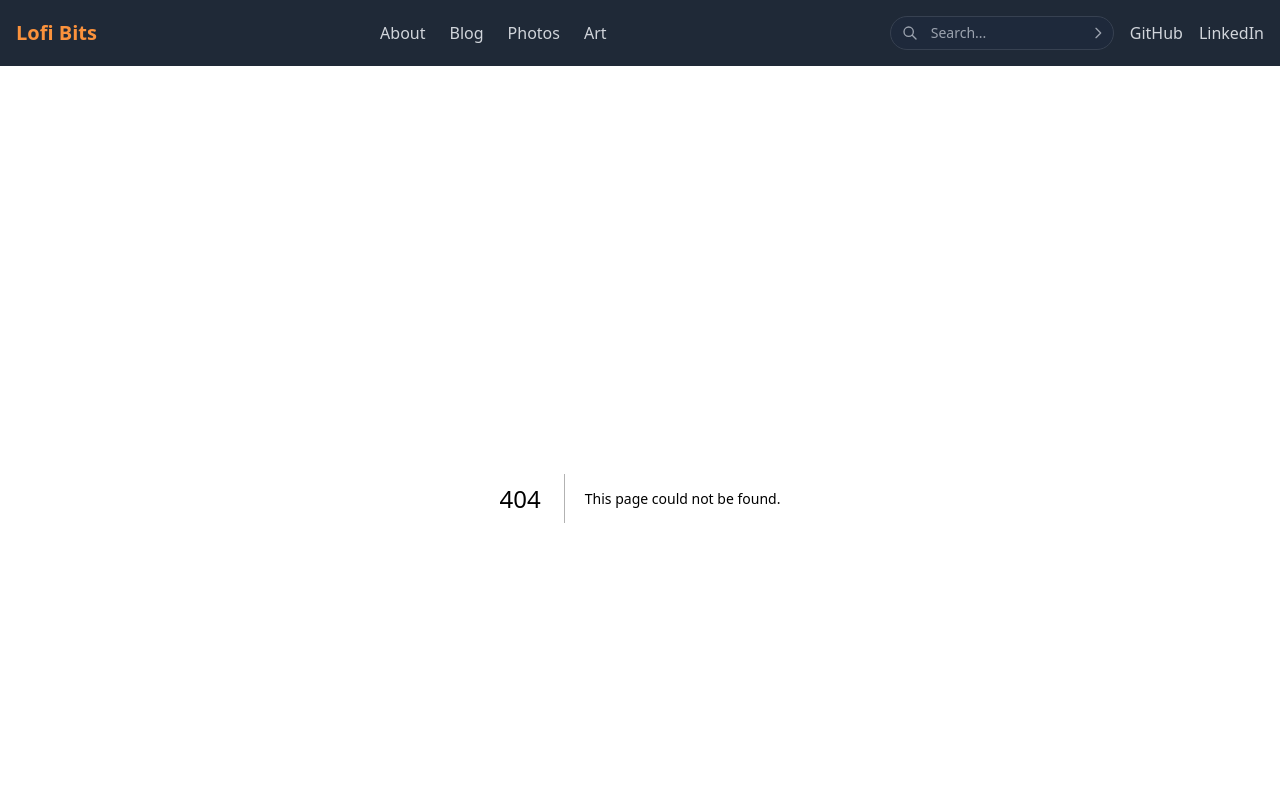
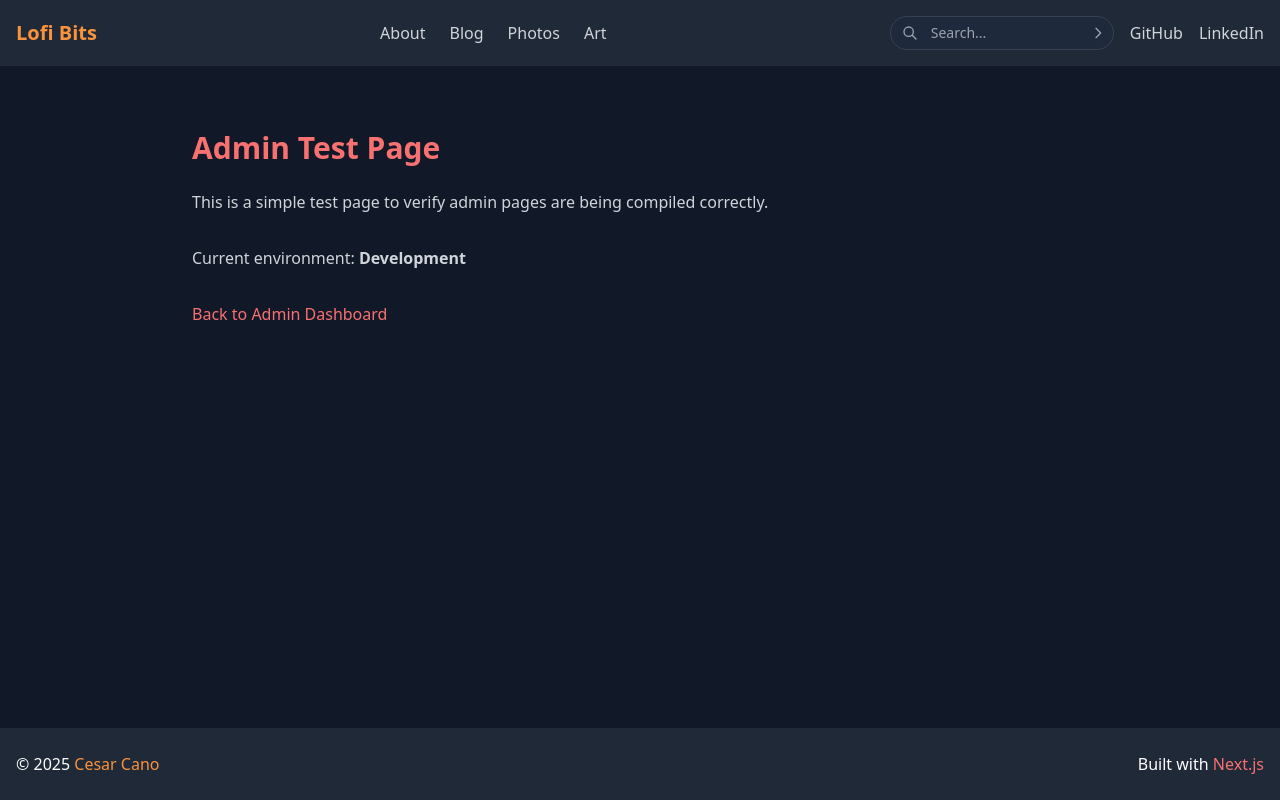
Before and after one commit to cesonha/cesonha.github.io, a Next.js app: page /admin/test in a window 1280 px wide. Before the commit this address had no page. Shown: the top 800 px of the page. Built offline with nearby package versions, Linux system fonts and the light colour scheme.

Commit message:
feat: Add development mode logging and admin test page to diagnose page compilation

```diff
--- a/next.config.js
+++ b/next.config.js
@@ -16,4 +16,9 @@ const nextConfig = {
     : ['js', 'jsx', 'ts', 'tsx']
 }
 
+// Force Next.js to recognize environment correctly
+if (process.env.NODE_ENV !== 'production') {
+  console.log('Running in development mode - admin pages should be available');
+}
+
 module.exports = nextConfig
--- /dev/null
+++ b/pages/admin/test.js
@@ -0,0 +1,27 @@
+import { useState, useEffect } from 'react';
+import Link from 'next/link';
+
+export default function AdminTest() {
+  const [isDevMode, setIsDevMode] = useState(false);
+
+  useEffect(() => {
+    // Check if we're in development mode
+    setIsDevMode(process.env.NODE_ENV === 'development');
+    console.log('Current NODE_ENV:', process.env.NODE_ENV);
+  }, []);
+
+  return (
+    <div className="max-w-4xl mx-auto py-8">
+      <h1 className="text-3xl font-bold mb-6 text-red-400">Admin Test Page</h1>
+      <p className="text-gray-300 mb-8">
+        This is a simple test page to verify admin pages are being compiled correctly.
+      </p>
+      <p className="text-gray-300 mb-8">
+        Current environment: <strong>{isDevMode ? 'Development' : 'Production'}</strong>
+      </p>
+      <Link href="/admin" legacyBehavior>
+        <a className="text-red-400 hover:text-red-300 cursor-pointer">Back to Admin Dashboard</a>
+      </Link>
+    </div>
+  );
+}
```
